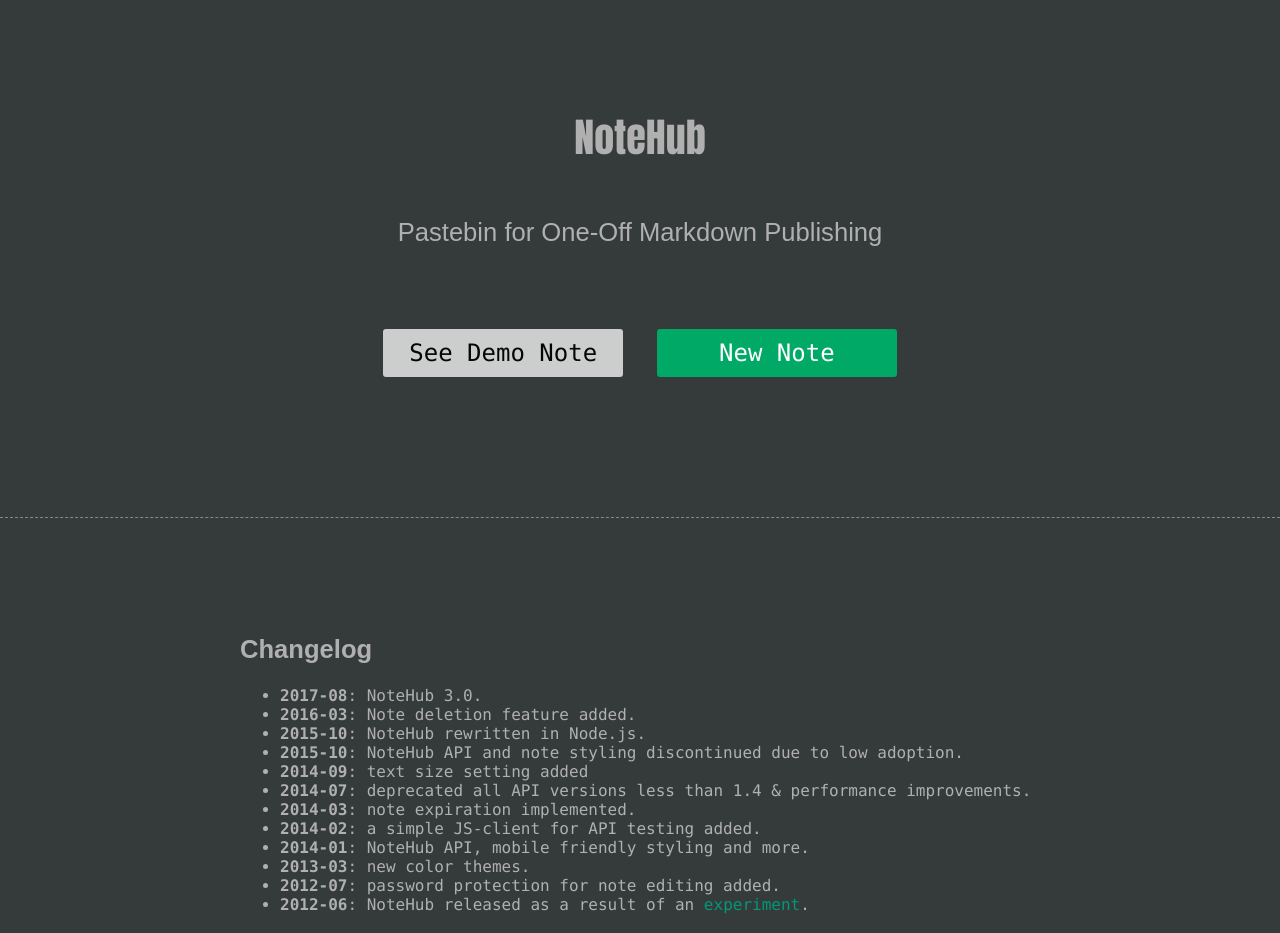
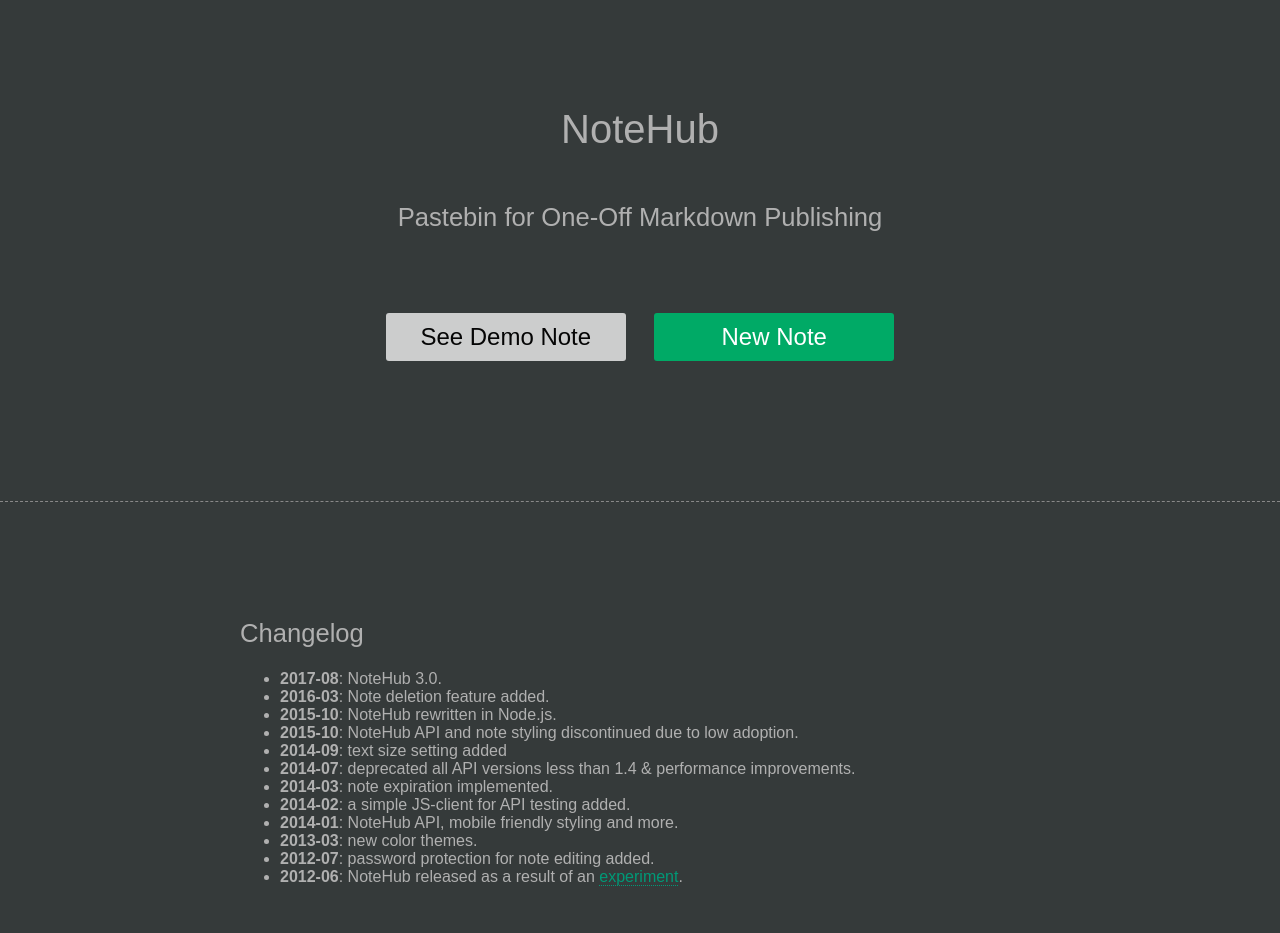
Before and after one commit to chmllr/notehub, a plain HTML site: page assets/public/index.html in a window 1280 px wide. Shown: the top 933 px of the page. Drawn offline with Linux system fonts and the light colour scheme.

Commit message:
style.css improved

```diff
--- a/assets/public/style.css
+++ b/assets/public/style.css
@@ -5,11 +5,11 @@
 }
 
 html, body {
+	font-family: sans-serif;
 	padding: 0;
 	margin: 0;
 	color: #b0b0b0;
 	background: #353a3a;
-    font-family: Menlo, Consolas, monospace;
 }
 
 #hero {
@@ -18,26 +18,15 @@
 	padding-top: 5em;
 }
 
-#hero h1 {
-    font-family: Impact;
-	font-size: 2.5em;
-}
-
-#hero h2 {
-	margin: 2em;
-    font-family: sans-serif;
-	font-weight: 300;
-}
-
-
 .ui-border {
 	border-radius: 3px;
 	border: 1px solid #333;
 }
 
 a {
+	border-bottom: 1px dotted;
+	text-decoration: none;
 	color: #097;
-    text-decoration: none;
 }
 
 a:hover {
@@ -103,8 +92,7 @@
 }
 
 h1, h2, h3, h4, h5, h6 {
-	font-weight: bold;
-    font-family: "Arial";
+	font-weight: 400;
 }
 
 h1 {
@@ -131,12 +119,22 @@
 	font-size: 1.0em;
 }
 
+#hero h1 {
+	font-size: 2.5em;
+}
+
+#hero h2 {
+	margin: 2em;
+	font-weight: 300;
+}
+
 #dashed-line {
 	border-bottom: 1px dashed#888;
 }
 
 article {
 	text-align: justify;
+    font-weight: 300;
 	margin-top: 3em;
 	margin-bottom: 5em;
 	margin-right: auto;
@@ -163,8 +161,15 @@
 	margin-left: auto;
 }
 
+strong {
+    font-weight: 600;
+}
+
+em, blockquote {
+	font-family: Georgia, Palatino, "Palatino Linotype", serif;
+}
+
 blockquote {
-	font-family: Georgia, Palatino, "Palatino Linotype", serif;
 	padding-left: 1em;
 	border-left: 4px solid #097;
 }
@@ -185,7 +190,6 @@
 	font-family: monospace;
 	border-radius: 3px;
 	background-color: #303535;
-	font-size: 1.2em;
 }
 
 pre {
```
